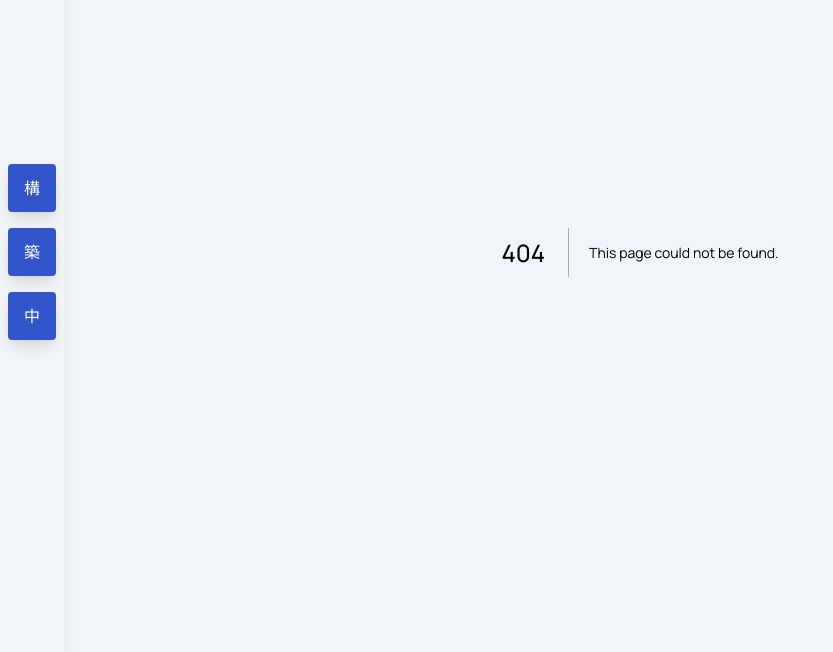
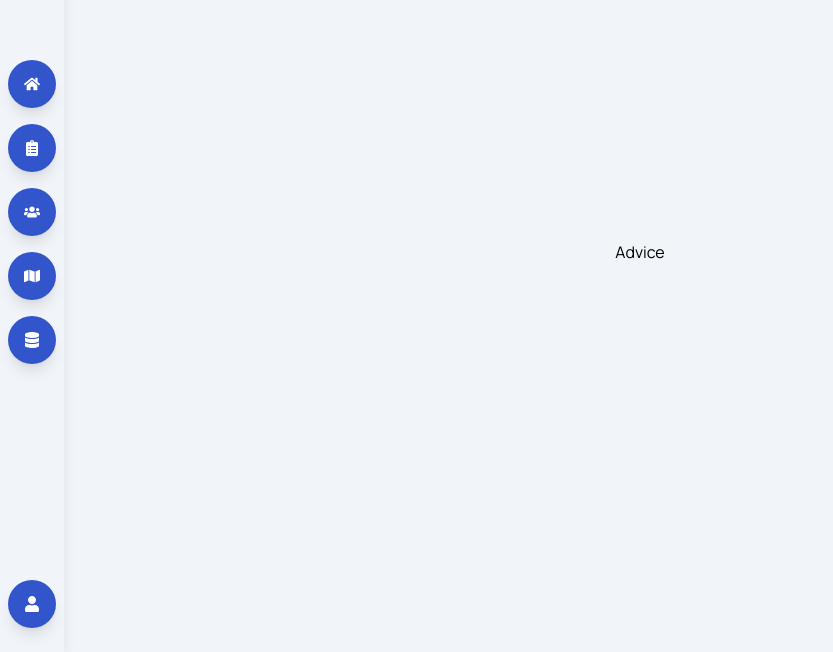
Before and after one commit to JasonNotJson/nextjs-tutorial, a Next.js app: page /advice in a window 1280 px wide. Before the commit this address had no page. Shown: the part 148-800 px from the top of the page, without its empty margins (0-833 px from the left). Built offline with nearby package versions, Linux system fonts and the light colour scheme.

Commit message:
feat: working on note section

```diff
--- /dev/null
+++ b/app/advice/page.tsx
@@ -0,0 +1,7 @@
+import React from "react";
+
+const advice = () => {
+  return <div>Advice</div>;
+};
+
+export default advice;
--- a/app/globals.css
+++ b/app/globals.css
@@ -3,6 +3,15 @@
 @tailwind base;
 @tailwind components;
 @tailwind utilities;
+
+@layer components {
+  .navbar-icon {
+    @apply relative flex items-center justify-center h-12 w-12 mt-2 mb-2 mx-auto shadow-lg bg-primary-button hover:bg-hover-button rounded-full hover:rounded-lg;
+  }
+  .navbar-tooltip {
+    @apply absolute w-auto p-2 m-2 min-w-max left-14 rounded-md shadow-md text-white bg-primary-button text-xs font-bold transition-all duration-100 scale-0 origin-left;
+  }
+}
 
 @layer utilities {
   @keyframes fadeIn {
--- /dev/null
+++ b/app/note/components/Notes.tsx
@@ -0,0 +1,9 @@
+import React from "react";
+
+type Props = {};
+
+const Notes = (props: Props) => {
+  return <div>Notes</div>;
+};
+
+export default Notes;
--- /dev/null
+++ b/app/note/page.tsx
@@ -0,0 +1,12 @@
+import React from "react";
+import Notes from "./Notes";
+
+const page = () => {
+  return (
+    <div>
+      <Notes />
+    </div>
+  );
+};
+
+export default page;
--- a/components/Navbar.tsx
+++ b/components/Navbar.tsx
@@ -1,19 +1,40 @@
 import React from "react";
+import Link from "next/link";
 import { CustomIconProps } from "@/types";
+import {
+  FaClipboardList,
+  FaDatabase,
+  FaHome,
+  FaMap,
+  FaUser,
+  FaUsers,
+} from "react-icons/fa";
 
 const Navbar = () => {
   return (
-    <div className="fixed top-0 left-0 h-screen justify-center text-center w-16 m-0 flex flex-col dark:bg-stone-800 text-white shadow-lg">
-      <NavBarIcon text={"構"} />
-      <NavBarIcon text={"築"} />
-      <NavBarIcon text={"中"} />
+    <div className="fixed top-0 left-0 h-screen flex flex-col text-center w-16 m-0 dark:bg-stone-800 text-white shadow-lg">
+      <div className="spacer flex-grow"></div>
+      <div className="center-section flex flex-col items-center">
+        <NavBarIcon icon={FaHome} text={"Home"} href={"/"} />
+        <NavBarIcon icon={FaClipboardList} text={"Note"} href={"/note"} />
+        <NavBarIcon icon={FaUsers} text={"Team Advice"} href={"/advice"} />
+        <NavBarIcon icon={FaMap} text={"Map"} />
+        <NavBarIcon icon={FaDatabase} text={"Database"} />
+      </div>
+      <div className="spacer flex-grow"></div>
+      <div className="bottom-section flex flex-col items-center mb-4">
+        <NavBarIcon icon={FaUser} text={"User"} />
+      </div>
     </div>
   );
 };
 
-const NavBarIcon = ({ text }: CustomIconProps) => (
-  <button className="relative flex items-center justify-center h-12 w-12 mt-2 mb-2 mx-auto shadow-lg bg-primary-button hover:bg-hover-button rounded hover:rounded-lg">
-    {text}
-  </button>
+const NavBarIcon = ({ icon, text, href }: CustomIconProps) => (
+  <Link href={href || "#"} className="navbar-icon group">
+    <>
+      {icon && React.createElement(icon)}
+      <span className="navbar-tooltip group-hover:scale-100">{text}</span>
+    </>
+  </Link>
 );
 export default Navbar;
--- a/package.json
+++ b/package.json
@@ -19,6 +19,7 @@
     "postcss": "8.4.24",
     "react": "18.2.0",
     "react-dom": "18.2.0",
+    "react-icons": "^4.9.0",
     "tailwindcss": "3.3.2",
     "typescript": "5.1.3"
   }
--- a/tailwind.config.js
+++ b/tailwind.config.js
@@ -6,7 +6,7 @@ module.exports = {
     "./app/**/*.{js,ts,jsx,tsx,mdx}",
   ],
   mode: "jit",
-  darkMode: "class",
+  darkMode: "media",
   theme: {
     extend: {
       fontFamily: {
--- a/types/index.ts
+++ b/types/index.ts
@@ -1,4 +1,5 @@
 import { MouseEventHandler } from "react";
+import { IconType } from "react-icons";
 
 export interface CustomButtonProps {
   title: string;
@@ -7,6 +8,7 @@ export interface CustomButtonProps {
 }
 
 export interface CustomIconProps {
-  icon?: string;
-  text: string;
+  icon: IconType;
+  text?: string;
+  href?: string;
 }
```
Also changed, not shown: app/note/components/index.ts (added), 1 other file (tests, documents, lock files or other folders).
